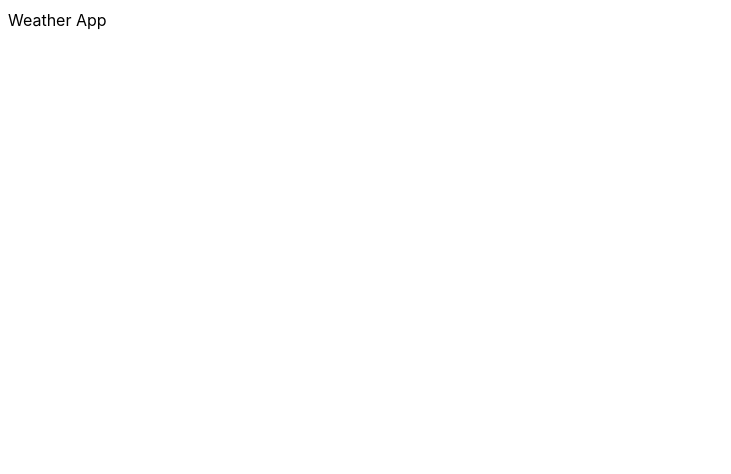
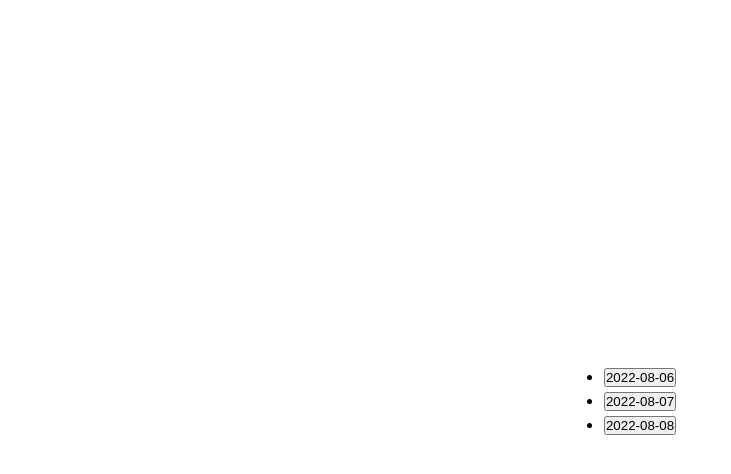
Before and after one commit to muhammednajm/weather-app, a React app: page / in a window 1280 px wide. Shown: the top 474 px of the page, without its empty margins (0-731 px from the left). Built offline with nearby package versions, Linux system fonts and the light colour scheme; the HTML template or start-up script is replaced by a standard one.

Commit message:
Create pages

```diff
--- a/package.json
+++ b/package.json
@@ -10,7 +10,8 @@
   },
   "dependencies": {
     "react": "^18.2.0",
-    "react-dom": "^18.2.0"
+    "react-dom": "^18.2.0",
+    "react-router-dom": "^6.3.0"
   },
   "devDependencies": {
     "@types/react": "^18.0.15",
--- a/src/App.css
+++ b/src/App.css
@@ -12,3 +12,16 @@
 	-moz-osx-font-smoothing: grayscale;
 	-webkit-text-size-adjust: 100%;
 }
+* {
+	margin: 0;
+	padding: 0;
+	box-sizing: border-box;
+	-webkit-tap-highlight-color: transparent;
+}
+#root {
+	min-height: 100vh;
+	display: flex;
+	flex-direction: column;
+	align-items: center;
+	justify-content: center;
+}
--- a/src/App.tsx
+++ b/src/App.tsx
@@ -1,9 +1,17 @@
 import './App.css'
+import { Routes, Route } from 'react-router-dom'
+
+import Weatherpage from './pages/weather.page'
+import WeatherHourlypage from './pages/weather.hourly.page'
 
 function App() {
 
 	return (
-		<>Weather App</>
+		<Routes>
+			<Route path="/" element={<Weatherpage/>}>
+				<Route path=":date" element={<WeatherHourlypage />} />
+			</Route>
+		</Routes>
 	)
 }
 
--- a/src/main.tsx
+++ b/src/main.tsx
@@ -1,9 +1,12 @@
 import React from 'react'
 import ReactDOM from 'react-dom/client'
 import App from './App'
+import { BrowserRouter } from 'react-router-dom'
 
 ReactDOM.createRoot(document.getElementById('root') as HTMLElement).render(
 	<React.StrictMode>
-		<App />
+		<BrowserRouter>
+			<App />
+		</BrowserRouter>
 	</React.StrictMode>
 )
--- /dev/null
+++ b/src/pages/weather.hourly.page.tsx
@@ -0,0 +1,14 @@
+import { useParams } from 'react-router-dom'
+
+function WeatherHourlypage() {
+
+	const { date } = useParams()
+
+	return (
+		<>
+			{date}
+		</>
+	)
+}
+
+export default WeatherHourlypage
--- /dev/null
+++ b/src/pages/weather.page.tsx
@@ -0,0 +1,38 @@
+import { Outlet, useNavigate } from 'react-router-dom'
+
+function Weatherpage() {
+
+	const navigate = useNavigate()
+
+	return (
+		<>
+			<ul>
+				<li>
+					<button
+						onClick={() => navigate('/2022-08-06')}
+					>
+						<span>2022-08-06</span>
+					</button>
+				</li>
+				<li>
+					<button
+						onClick={() => navigate('/2022-08-07')}
+					>
+						<span>2022-08-07</span>
+					</button>
+				</li>
+				<li>
+					<button
+						onClick={() => navigate('/2022-08-08')}
+					>
+						<span>2022-08-08</span>
+					</button>
+				</li>
+			</ul>
+
+			<Outlet/>
+		</>
+	)
+}
+
+export default Weatherpage
```
Also changed, not shown: 1 other file (tests, documents, lock files or other folders).
